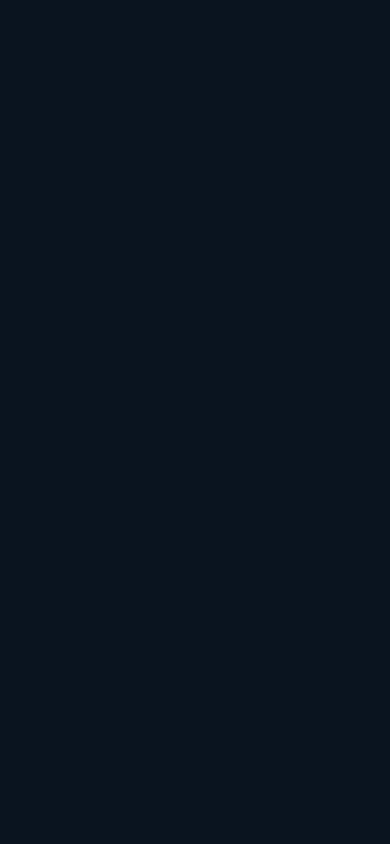
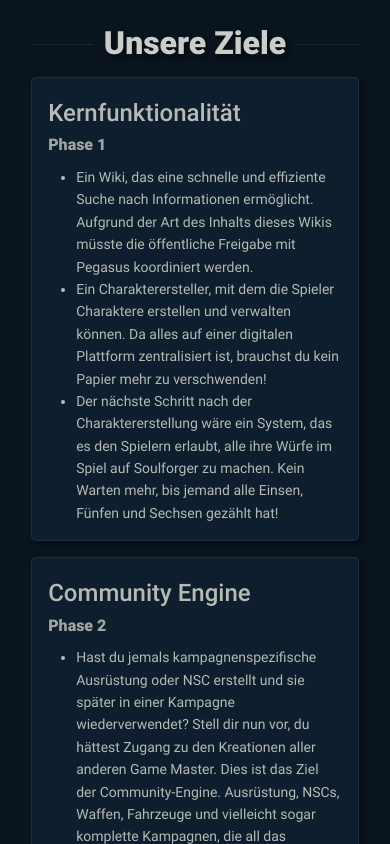
Before and after one commit to skostadinov0141/soulforger-vue, a Vue app: page / in a window 390 px wide. Shown: the part 960-1804 px from the top of the page. Before the commit the page ends 1688 px from the top, so only its background shows below. Built offline with nearby package versions, Linux system fonts and the light colour scheme.

Commit message:
added goals for mobile and desktop

```diff
--- a/src/App.vue
+++ b/src/App.vue
@@ -103,6 +103,9 @@ export default defineComponent({
 
     </router-view>
   </main>
+  <footer>
+
+  </footer>
 </template>
 
 <style scoped>
--- /dev/null
+++ b/src/components/footer.vue
@@ -0,0 +1,56 @@
+<script lang="ts">
+import { defineComponent } from 'vue';
+
+    export default defineComponent({
+
+    })
+
+</script>
+
+
+<template>
+<footer class="base-footer">
+    <div class="footer-bg-l1">
+        <dif class="footer-bg-l2">
+            <div class="footer-content">
+
+            </div>
+        </dif>
+    </div>
+</footer>
+</template>
+
+
+<style scoped>
+
+    .base-footer{
+        display: flex;
+        min-width: 100%;
+        min-height: 30vh;
+        align-items: stretch;
+    }
+
+    .footer-bg-l1{
+        display: flex;
+        align-items: stretch;
+        min-height: 100%;
+        min-width: 100%;
+        clip-path: polygon(0 0, 100% 34%, 100% 100%, 0% 100%);
+        background-color: rgb(25, 50, 77, 0.2);
+    }
+
+    .footer-bg-l2{
+        min-height: 100%;
+        min-width: 100%;
+        clip-path: polygon(0 30%, 100% 0, 100% 100%, 0% 100%);
+        background-color: rgb(60, 120, 185, 0.1);
+    }
+
+    .footer-content{
+        top: 35%;
+        height: 65%;
+        padding-left: 8vw;
+        padding-right: 8vw;
+    }
+
+</style>
--- /dev/null
+++ b/src/components/start_page/goals_section.vue
@@ -0,0 +1,141 @@
+<script lang="ts">
+import { defineComponent } from 'vue';
+import PageSplitter from "./page_splitter.vue"
+
+
+export default defineComponent({
+    components:{
+        PageSplitter
+    }
+})
+
+</script>
+
+
+<template>
+<div class="goals-inner-container">
+    <PageSplitter>
+        Unsere Ziele
+    </PageSplitter>
+    <div class="goal-cards-container">
+        <div class="goal-card">
+            <h3>
+                Kernfunktionalität
+            </h3>
+            <h4>
+                Phase 1
+            </h4>
+            <div style="width : 16px; height : 8px;"/>
+            <ul class="goal-list">
+                <li>
+                    Ein Wiki, das eine schnelle und effiziente Suche nach Informationen ermöglicht. Aufgrund der Art des Inhalts dieses Wikis müsste die öffentliche Freigabe mit Pegasus koordiniert werden.
+                </li>
+                <li>
+                    Ein Charakterersteller, mit dem die Spieler Charaktere erstellen und verwalten können. Da alles auf einer digitalen Plattform zentralisiert ist, brauchst du kein Papier mehr zu verschwenden!
+                </li>
+                <li>
+                    Der nächste Schritt nach der Charaktererstellung wäre ein System, das es den Spielern erlaubt, alle ihre Würfe im Spiel auf Soulforger zu machen. Kein Warten mehr, bis jemand alle Einsen, Fünfen und Sechsen gezählt hat!
+                </li>
+            </ul>
+        </div>
+        <div style="width : 16px; height : 16px;"/>
+        <div class="goal-card">
+            <h3>
+                Community Engine
+            </h3>
+            <h4>
+                Phase 2
+            </h4>
+            <div style="width : 16px; height : 8px;"/>
+            <ul class="goal-list">
+                <li>
+                    Hast du jemals kampagnenspezifische Ausrüstung oder NSC erstellt und sie später in einer Kampagne wiederverwendet? Stell dir nun vor, du hättest Zugang zu den Kreationen aller anderen Game Master. Dies ist das Ziel der Community-Engine. Ausrüstung, NSCs, Waffen, Fahrzeuge und vielleicht sogar komplette Kampagnen, die all das enthalten, werden auf Soulforger zur Verfügung gestellt und gemeinsam genutzt werden können.
+                </li>
+            </ul>
+        </div>
+        <div style="width : 16px; height : 16px;"/>
+        <div class="goal-card">
+            <h3>
+                In-Game-Engine
+            </h3>
+            <h4>
+                Phase 3
+            </h4>
+            <div style="width : 16px; height : 8px;"/>
+            <ul class="goal-list">
+                <li>
+                    Alle anderen Phasen konzentrieren sich hauptsächlich darauf, dir zu helfen, bevor du in die Sechste Welt eintauchst, aber das ist nicht genug. Wir wollen ja schließlich ein umfassendes System für Shadowrun erschaffen. In der letzten Phase (chronologisch und vom Schwierigkeitsgrad her) wollen wir zwei Systeme zu Soulforger hinzufügen, die es Spielern und Spielleitern ermöglichen, bestimmte Aufgaben zu automatisieren und den Einstieg in Shadowrun noch einfacher zu gestalten.
+                </li>
+                <li>
+                    Das Kampagnen-Management-System wird es den Spielleitern ermöglichen, Szenen zu erstellen und mit den Spielern über ihre NSCs zu interagieren.
+                </li>
+                <li>
+                    Das Multiplayer-System wird es den Spielern ermöglichen, an Kampagnen teilzunehmen und alle ihre Werte und die ihrer Mitspieler in Echtzeit zu verfolgen.
+                </li>
+            </ul>
+        </div>
+    </div>
+</div>
+</template>
+
+
+<style scoped>
+
+    .goals-inner-container{
+        display: flex;
+        flex-direction: column;
+        align-items: stretch;
+        width: 100%;
+        min-height: 100%;
+    }
+
+    .goal-cards-container{
+        flex: 1;
+        display: flex;
+        align-items: stretch;
+        padding-top: 8px;
+    }
+
+    .goal-card{
+        flex: 1;
+        background-color: rgba(15, 30, 46, 1);
+        border-radius: 5px;
+        box-shadow: 3px 3px 5px rgba(0, 0, 0, 0.5);
+        border: solid 1px rgba(147, 182, 220, 0.10);
+        padding: 16px;
+    }
+
+    .goal-list{
+        list-style-position: outside;
+        margin-left: 2em;
+        font-family: Roboto;
+        font-weight: 400;
+        font-size: 14px;
+        color: #B5BAB5;
+    }
+
+    h3{
+        font-family: Roboto;
+        font-weight: 500;
+        font-size: 24px;
+        color: #B5BAB5;
+    }
+
+    h4{
+        font-family: Roboto;
+        font-weight: 800;
+        font-size: 16px;
+        color: #A0A6A0;
+    }
+
+    @media only screen and (max-width: 1200px){
+        .goal-cards-container{
+            flex: 1;
+            display: flex;
+            flex-direction: column;
+            align-items: stretch;
+            padding-top: 8px;
+        }
+    }
+
+</style>
--- /dev/null
+++ b/src/components/start_page/page_splitter.vue
@@ -0,0 +1,42 @@
+<template>
+
+    <div class="page-splitter">
+        <div class="splitter-line">
+
+        </div>
+        <h2>
+            <slot></slot>
+        </h2>
+        <div class="splitter-line">
+
+        </div>
+    </div>
+
+</template>
+
+<style scoped>
+
+    .page-splitter{
+        height: 50px;
+        width: 100%;
+        display: flex;
+        align-items: center;
+    }
+
+    .splitter-line{
+        flex: 1;
+        height: 1px;
+        background-color: rgb(147, 182, 220, 0.10);
+    }
+
+    h2{
+        padding-left: 10px;
+        padding-right: 10px;
+        font-family: Roboto;
+        font-size: 32px;
+        font-weight: 800;
+        text-shadow: 3px 3px 5px rgba(0, 0, 0, 0.5);
+        color: #CACECA;
+    }
+
+</style>
--- a/src/views/StartScreen.vue
+++ b/src/views/StartScreen.vue
@@ -2,13 +2,17 @@
 
 import { defineComponent } from "vue";
 import HeroSection from "../components/start_page/hero_section.vue"
+import GoalsSection from "../components/start_page/goals_section.vue"
+import Footer from "../components/footer.vue"
 
 export default defineComponent({
     data(){
 
     },
     components:{
-        HeroSection
+        HeroSection,
+        GoalsSection,
+        Footer
     }
 })
 
@@ -17,15 +21,13 @@ export default defineComponent({
 
 <template>
 <div class="focus-padding">
-    <section class="hero-container">
+    <section class="hero-container" id="#hero">
         <HeroSection/>
     </section>
-    <section class="goals-container">
-
+    <section class="goals-container" id="#goals">
+        <GoalsSection/>
     </section>
-    <section class="account-application-container">
-
-    </section>
+    <Footer/>
 </div>
 </template>
 
@@ -57,10 +59,13 @@ export default defineComponent({
     .goals-container{
         padding-left: 16vw;
         padding-right: 16vw;
+        padding-top: 16vh;
+        padding-bottom: 16vh;
         display: flex;
-        align-items: center;
+        align-items: stretch;
         max-width: 100vw;
         min-height: 100vh;
+        justify-items: stretch;
     }
 
     @media only screen and (max-width: 1024px){
@@ -81,6 +86,19 @@ export default defineComponent({
             background-position: 50% 50%;
             background-size: cover;
         }
+
+        .goals-container{
+            padding-left: 8vw;
+            padding-right: 8vw;
+            padding-top: 16vh;
+            padding-bottom: 16vh;
+            display: flex;
+            align-items: stretch;
+            max-width: 100vw;
+            min-height: 100vh;
+            justify-items: stretch;
+        }
+
     }
 
 </style>
```
